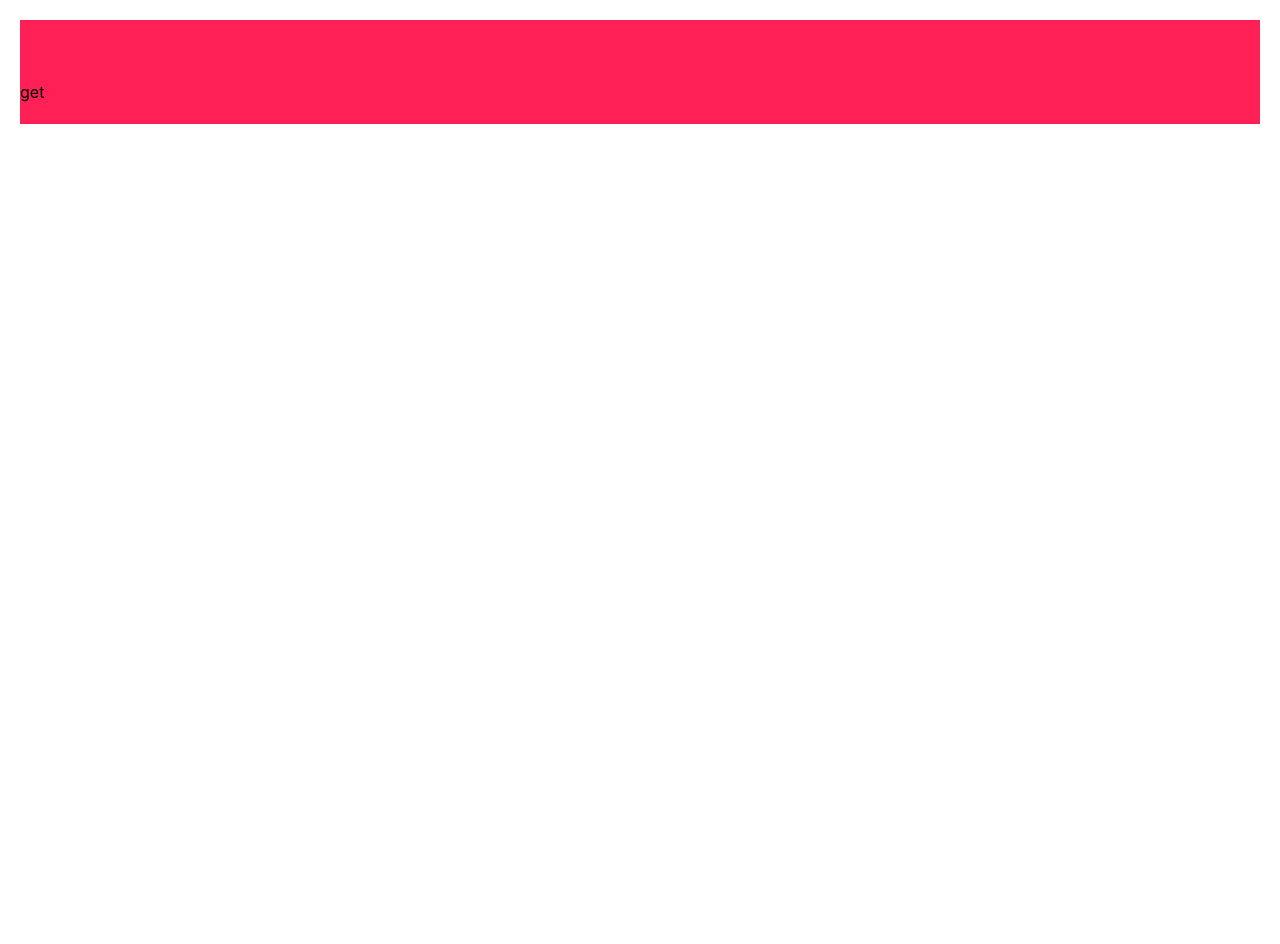
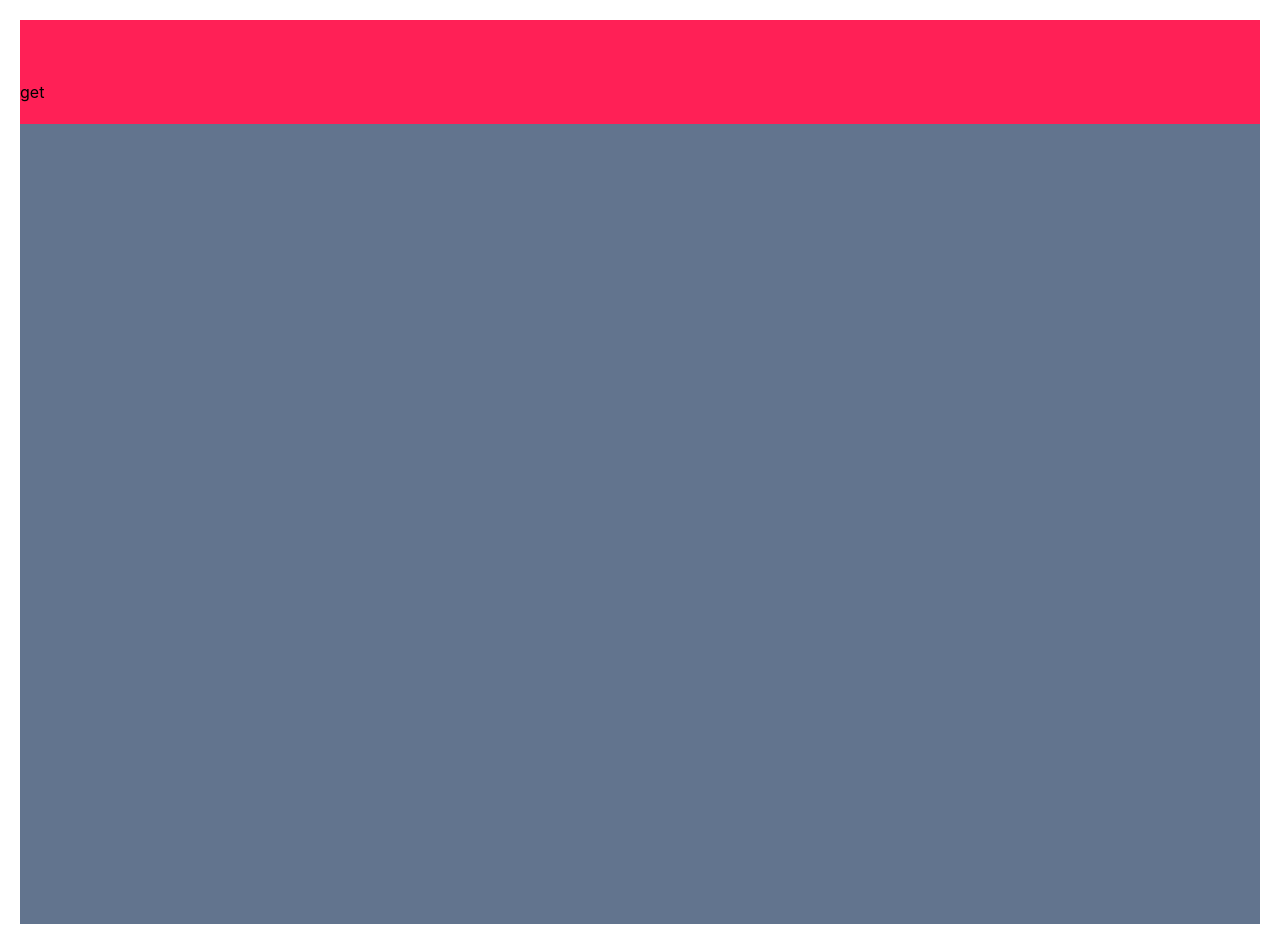
Before and after one commit to UmiduKaushika97/React-tailwind, a React (Vite) app: page / in a window 1280 px wide. Before the commit the page ends 800 px from the top, so only its background shows below. Built offline with nearby package versions, Linux system fonts and the light colour scheme.

Commit message:
add background color

```diff
--- a/src/App.jsx
+++ b/src/App.jsx
@@ -9,6 +9,8 @@
     <p className="text-4xl font-bold text-center text-rose-500">Hello world</p>
     <p>get</p>
    </div>
+
+   <div className="bg-slate-500 min-h-screen"></div>
    </div>
   )
 }
```
